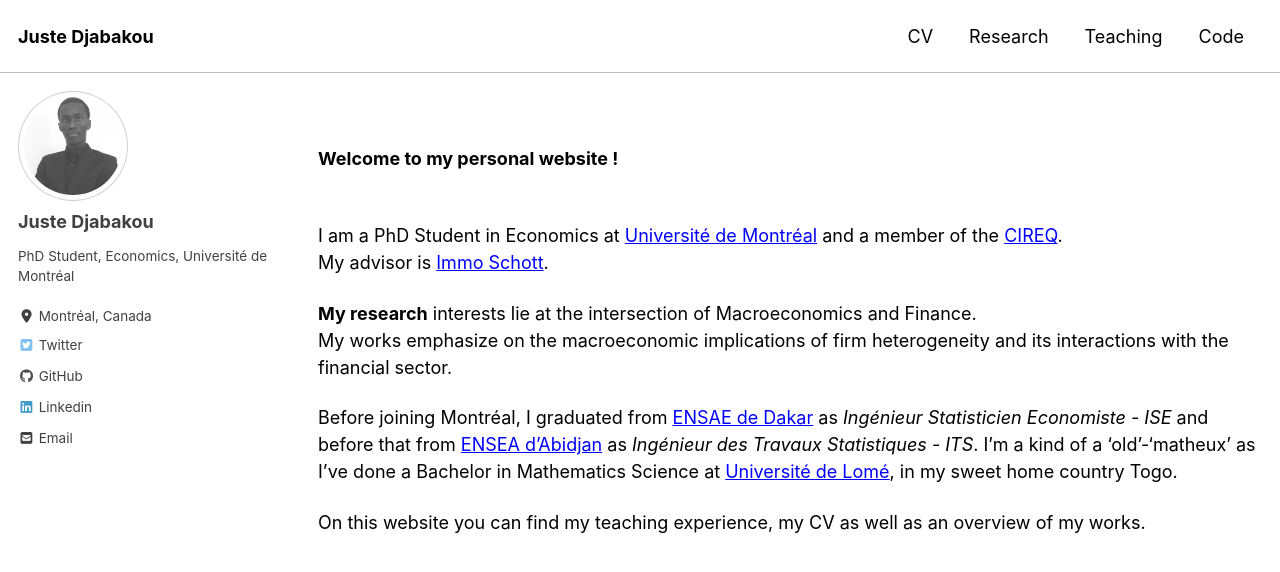
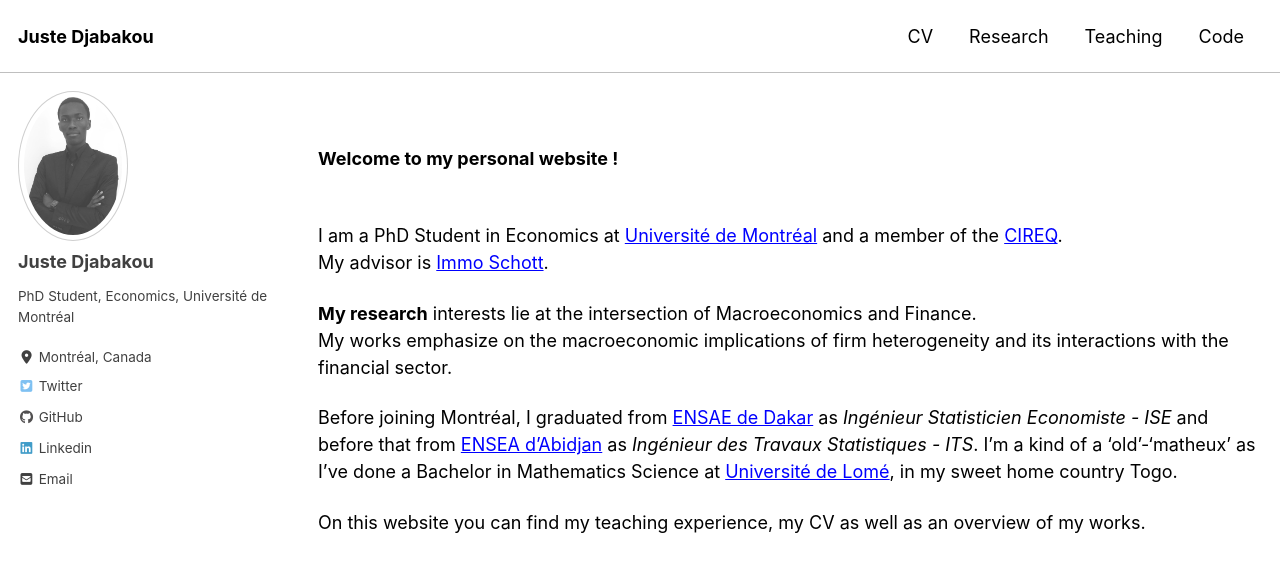
Before and after one commit to justedjabakou/justedjabakou.github.io, a Jekyll site: the page built from index.md, in a window 1280 px wide and 900 px high. Shown: the top 572 px of the window. Built offline with Jekyll 4.4.1, drawn with Linux system fonts in a browser that asks for light colours; cached includes are drawn as plain includes; nearby versions of some CDN libraries; the list of posts is cut into pages by our own code.

Commit message:
Update _config.yml

```diff
--- a/_config.yml
+++ b/_config.yml
@@ -109,7 +109,7 @@ analytics:
 # Site Author
 author:
   name             : "Juste Djabakou"
-  avatar           : "/assets/images/bio_photo_.jpg"
+  avatar           : "/assets/images/Portrait_DJ.jpg"  # bio_photo_.jpg
   bio              : "PhD Student, Economics, Université de Montréal"
   location         : "Montréal, Canada"
   email            : "juste.djabakou@umontreal.ca"
```
